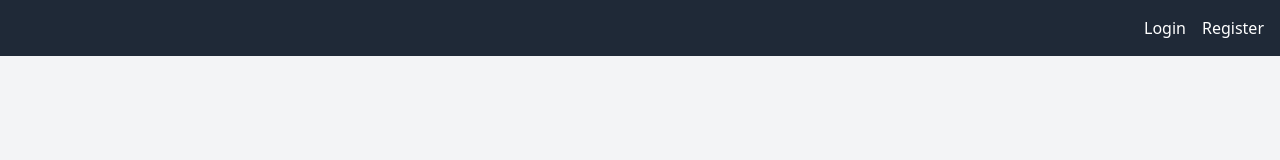
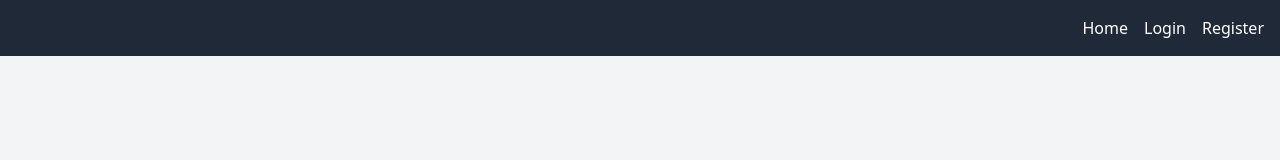
Before and after one commit to semihmertdev/admin-panel, a React (Create React App) app: page /login in a window 1280 px wide. Shown: the top 160 px of the page. Built offline with nearby package versions, Linux system fonts and the light colour scheme.

Commit message:
add author link

```diff
--- a/src/components/Header.js
+++ b/src/components/Header.js
@@ -21,6 +21,7 @@ function Header() {
             </>
           ) : (
             <>
+              <li><Link to="https://public-blog-iota.vercel.app/" className="hover:underline">Home</Link></li>
               <li><Link to="/login" className="hover:underline">Login</Link></li>
               <li><Link to="/register" className="hover:underline">Register</Link></li>
             </>
```
